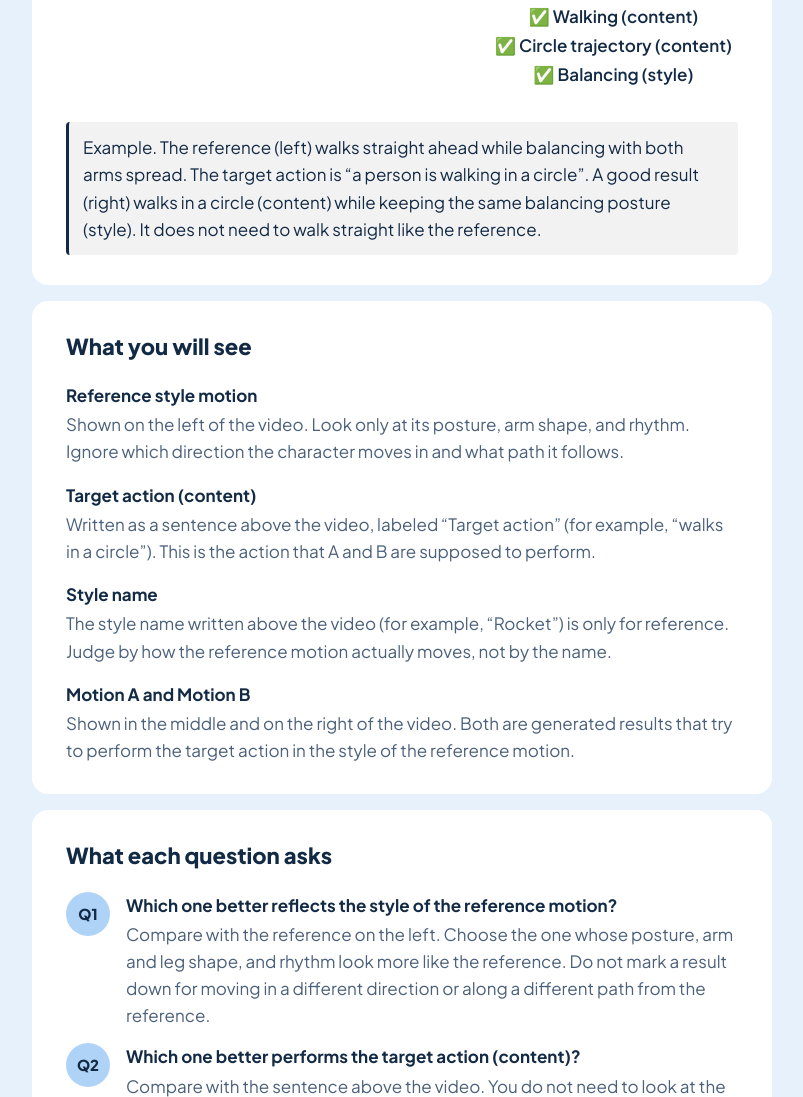
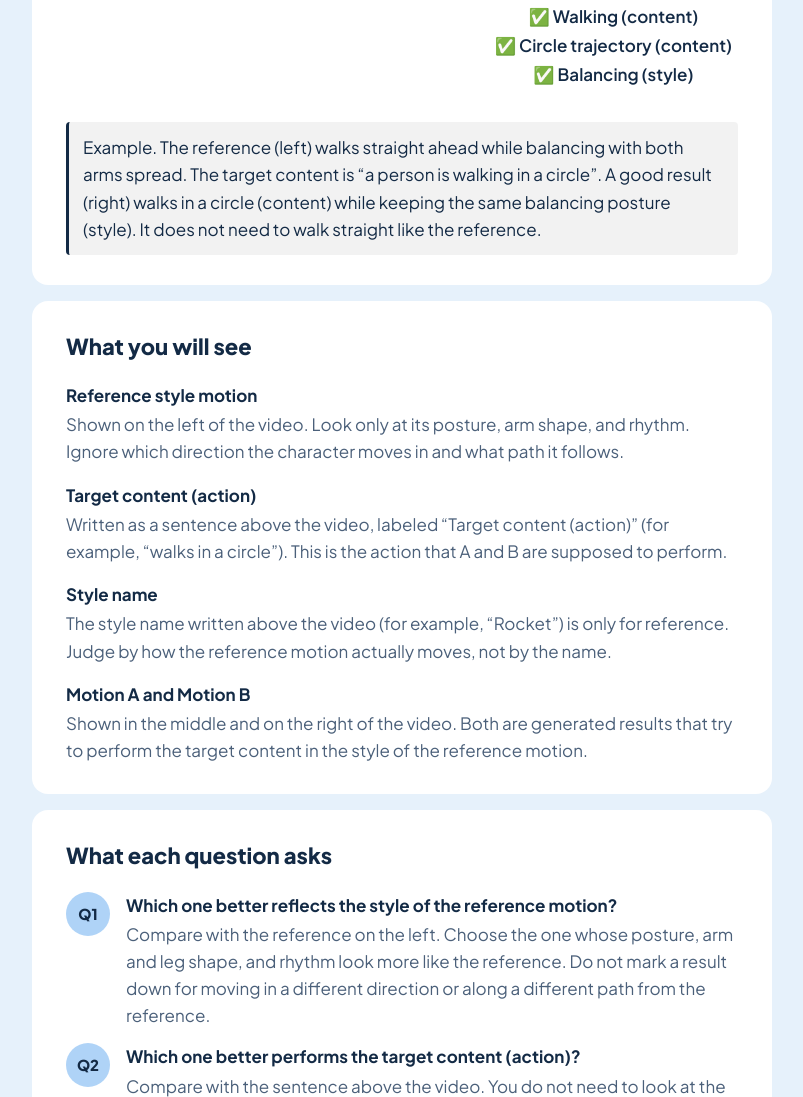
Before and after one commit to JANGYERIM/27CVPR_userstudy, a plain HTML site: page index.html in a window 1280 px wide. Shown: the part 1041-2138 px from the top of the page, without its empty margins (238-1041 px from the left). Drawn offline with Linux system fonts and the light colour scheme.

Commit message:
Rename target action to target content
Co-Authored-By: Claude Fable 5.2 <noreply@anthropic.com>

```diff
--- a/index.html
+++ b/index.html
@@ -232,8 +232,8 @@ const STUDY = {
     }
   ],
   example: {
-    en: "Example. The reference (left) walks straight ahead while balancing with both arms spread. The target action is “a person is walking in a circle”. A good result (right) walks in a circle (content) while keeping the same balancing posture (style). It does not need to walk straight like the reference.",
-    ko: "예시. 레퍼런스(왼쪽)는 양팔을 벌려 균형을 잡으며 앞으로 곧게 걷습니다. 수행할 동작은 “원을 그리며 걷는다”입니다. 좋은 결과(오른쪽)는 균형 잡는 자세를 그대로 유지하면서(스타일) 원을 그리며 걷는(콘텐츠) 모션입니다. 레퍼런스처럼 직진할 필요는 없습니다."
+    en: "Example. The reference (left) walks straight ahead while balancing with both arms spread. The target content is “a person is walking in a circle”. A good result (right) walks in a circle (content) while keeping the same balancing posture (style). It does not need to walk straight like the reference.",
+    ko: "예시. 레퍼런스(왼쪽)는 양팔을 벌려 균형을 잡으며 앞으로 곧게 걷습니다. 타깃 콘텐츠는 “원을 그리며 걷는다”입니다. 좋은 결과(오른쪽)는 균형 잡는 자세를 그대로 유지하면서(스타일) 원을 그리며 걷는(콘텐츠) 모션입니다. 레퍼런스처럼 직진할 필요는 없습니다."
   },
   // Illustrated version of the example above.
   exampleFigure: {
@@ -264,10 +264,10 @@ const STUDY = {
       }
     },
     {
-      term: { en: "Target action (content)", ko: "수행할 동작 (콘텐츠)" },
+      term: { en: "Target content (action)", ko: "타깃 콘텐츠 (동작)" },
       text: {
-        en: "Written as a sentence above the video, labeled “Target action” (for example, “walks in a circle”). This is the action that A and B are supposed to perform.",
-        ko: "영상 위에 “수행할 동작”이라는 이름으로 문장이 적혀 있습니다(예: “원을 그리며 걷는다”). A와 B가 수행해야 하는 행동입니다."
+        en: "Written as a sentence above the video, labeled “Target content (action)” (for example, “walks in a circle”). This is the action that A and B are supposed to perform.",
+        ko: "영상 위에 “타깃 콘텐츠 (동작)”이라는 이름으로 문장이 적혀 있습니다(예: “원을 그리며 걷는다”). A와 B가 수행해야 하는 행동입니다."
       }
     },
     {
@@ -280,8 +280,8 @@ const STUDY = {
     {
       term: { en: "Motion A and Motion B", ko: "모션 A와 모션 B" },
       text: {
-        en: "Shown in the middle and on the right of the video. Both are generated results that try to perform the target action in the style of the reference motion.",
-        ko: "영상 가운데와 오른쪽에 나옵니다. 둘 다 레퍼런스의 스타일로 수행할 동작을 해내려고 한 생성 결과입니다."
+        en: "Shown in the middle and on the right of the video. Both are generated results that try to perform the target content in the style of the reference motion.",
+        ko: "영상 가운데와 오른쪽에 나옵니다. 둘 다 레퍼런스의 스타일로 타깃 콘텐츠를 수행하려고 한 생성 결과입니다."
       }
     }
   ],
@@ -300,8 +300,8 @@ const STUDY = {
     },
     {
       text: {
-        en: "Which one better performs the target action (content)?",
-        ko: "어느 쪽이 수행할 동작(콘텐츠)을 더 잘 해냈나요?"
+        en: "Which one better performs the target content (action)?",
+        ko: "어느 쪽이 타깃 콘텐츠(동작)를 더 잘 수행했나요?"
       },
       help: {
         en: "Compare with the sentence above the video. You do not need to look at the reference. Choose the one that performs the action, direction, and path in the sentence more accurately. Do not consider how well the style was applied.",
@@ -327,8 +327,8 @@ const STUDY = {
       ko: "각 페이지에는 영상이 하나 나옵니다. 영상 안에 레퍼런스 스타일 모션과 두 결과 A, B가 함께 들어 있습니다."
     },
     {
-      en: "First work out what is distinctive about the style from the reference on the left, then read the target action sentence above the video, and then compare A and B.",
-      ko: "먼저 왼쪽 레퍼런스에서 스타일의 특징을 파악하고, 영상 위의 수행할 동작 문장을 읽은 뒤, A와 B를 비교해 주세요."
+      en: "First work out what is distinctive about the style from the reference on the left, then read the target content sentence above the video, and then compare A and B.",
+      ko: "먼저 왼쪽 레퍼런스에서 스타일의 특징을 파악하고, 영상 위의 타깃 콘텐츠 문장을 읽은 뒤, A와 B를 비교해 주세요."
     },
     {
       en: "Watch the whole video at least once before answering. You can replay it as many times as you like.",
@@ -418,7 +418,7 @@ const UI = {
     perPageChip: q => q + (q === 1 ? " question" : " questions") + " per page",
     pageOf: (i, n) => "Page " + i + " of " + n,
     email: "Email address", emailError: "Enter a valid email address to continue.",
-    next: "Next", back: "Back", target: "Target action", style: "Style",
+    next: "Next", back: "Back", target: "Target content (action)", targetShort: "Target content", style: "Style",
     watchHint: "Watch the reference style motion first, then compare A and B.",
     answerAll: "Answer every question to continue.",
     videoMissing: "This video could not be loaded.", progress: "Progress",
@@ -438,7 +438,7 @@ const UI = {
     perPageChip: q => "페이지당 질문 " + q + "개",
     pageOf: (i, n) => i + " / " + n + " 페이지",
     email: "이메일 주소", emailError: "올바른 이메일 주소를 입력해 주세요.",
-    next: "다음", back: "이전", target: "수행할 동작", style: "스타일",
+    next: "다음", back: "이전", target: "타깃 콘텐츠 (동작)", targetShort: "타깃 콘텐츠", style: "스타일",
     watchHint: "레퍼런스 스타일 모션을 먼저 보고, A와 B를 비교해 주세요.",
     answerAll: "모든 질문에 답하면 넘어갈 수 있어요.",
     videoMissing: "영상을 불러오지 못했습니다.", progress: "진행 상황",
@@ -608,7 +608,7 @@ function exampleFigure() {
       h("figcaption", {}, t(f.reference.label))
     ),
     h("div", { class: "exfig-mid" },
-      h("span", { class: "exfig-label" }, L.target),
+      h("span", { class: "exfig-label" }, L.targetShort),
       h("span", { class: "exfig-action" }, "“" + t(f.action) + "”"),
       h("span", { class: "exfig-arrow", "aria-hidden": "true" }, "→")
     ),
```
